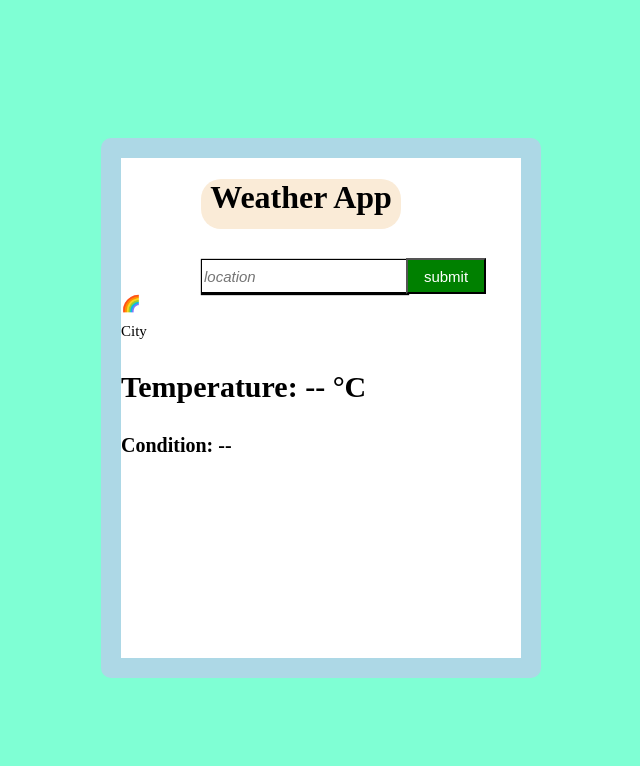
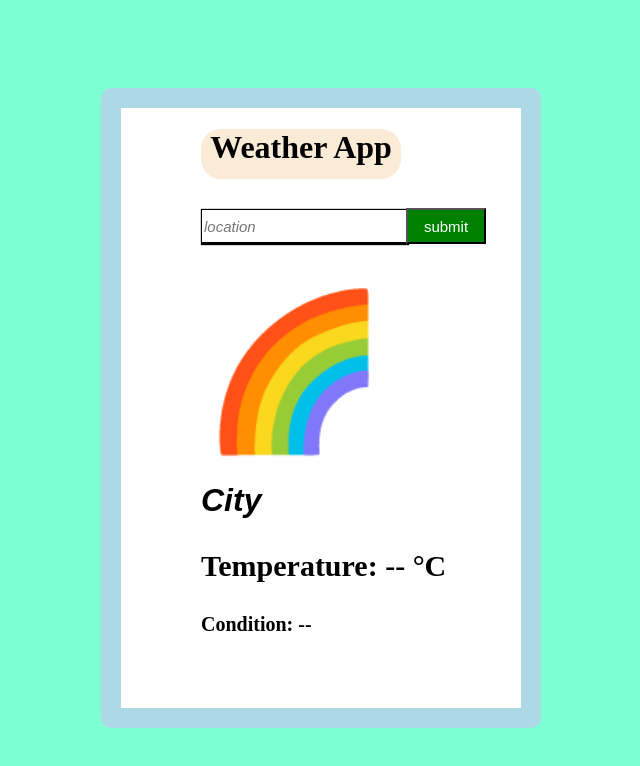
Before and after one commit to Pavi302005/weather-app, a plain HTML site: page index.html in a window 1280 px wide. Shown: the whole page, without its empty margins (319-959 px from the left). Drawn offline with Linux system fonts and the light colour scheme.

Commit message:
Update index.css

```diff
--- a/index.css
+++ b/index.css
@@ -42,9 +42,29 @@ body{
     margin-left:50px;
     margin-top:30px;
 }
+ .weather-box {
+      margin-top:20px;
+      border-radius: 10px;
+      padding: 20px;
+      margin-left:60px;
+      display: inline-block;
+      /* box-shadow: 0 0 10px rgba(0,0,0,0.1); */
+    }
+.city{
+
+  color: black;
+  font-style: oblique;
+  font-family: Arial, sans-serif;
+
+
+}
+
+    .image {
+      font-size: 150px;
+    }
 .container{
     width:400px;
-    height:500px;
+    height:600px;
     background-color:white;
     color:black;
     border:20px solid lightblue;
@@ -66,8 +86,3 @@ body{
     font-weight: 600;
     margin-top:10px;
 }
-.city{
-    font-size:15px;
-    font-weight: 400;
-    margin-top:10px;
-}
```
